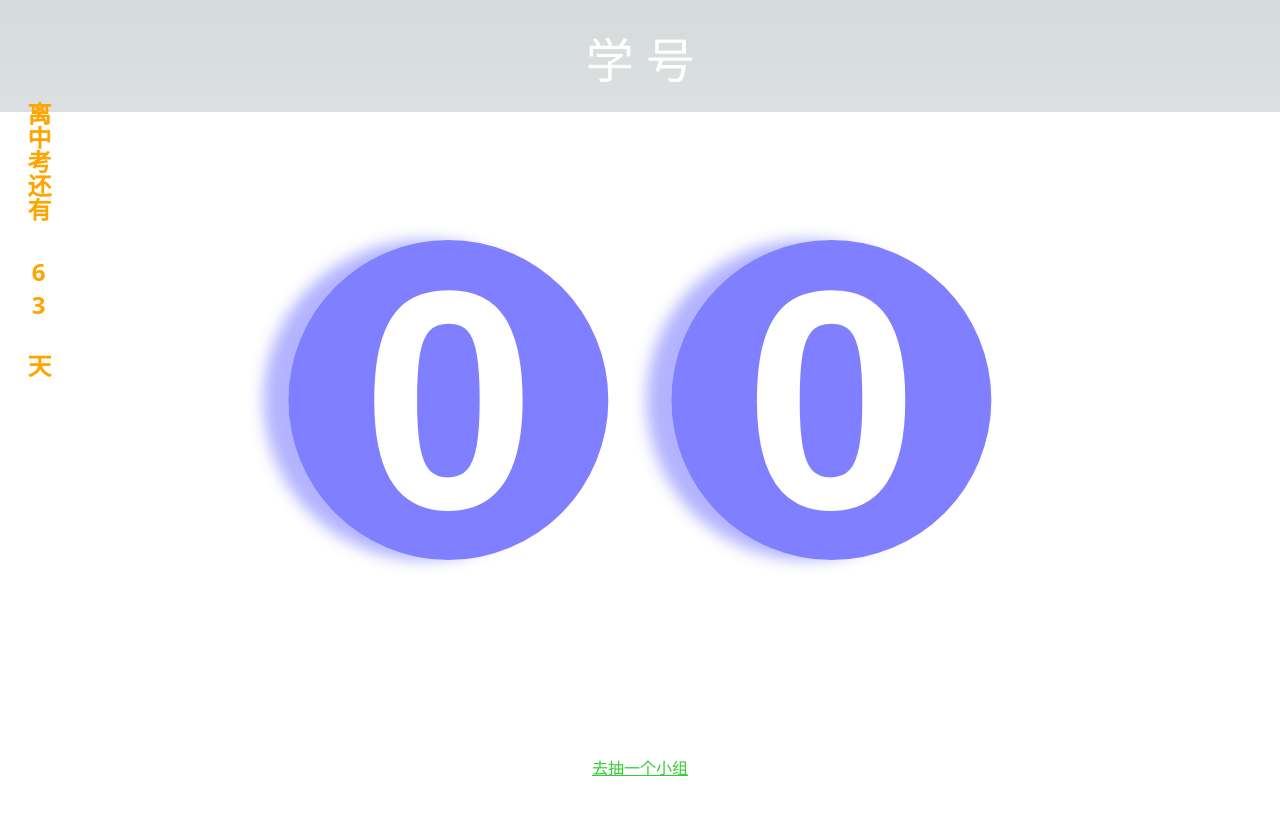
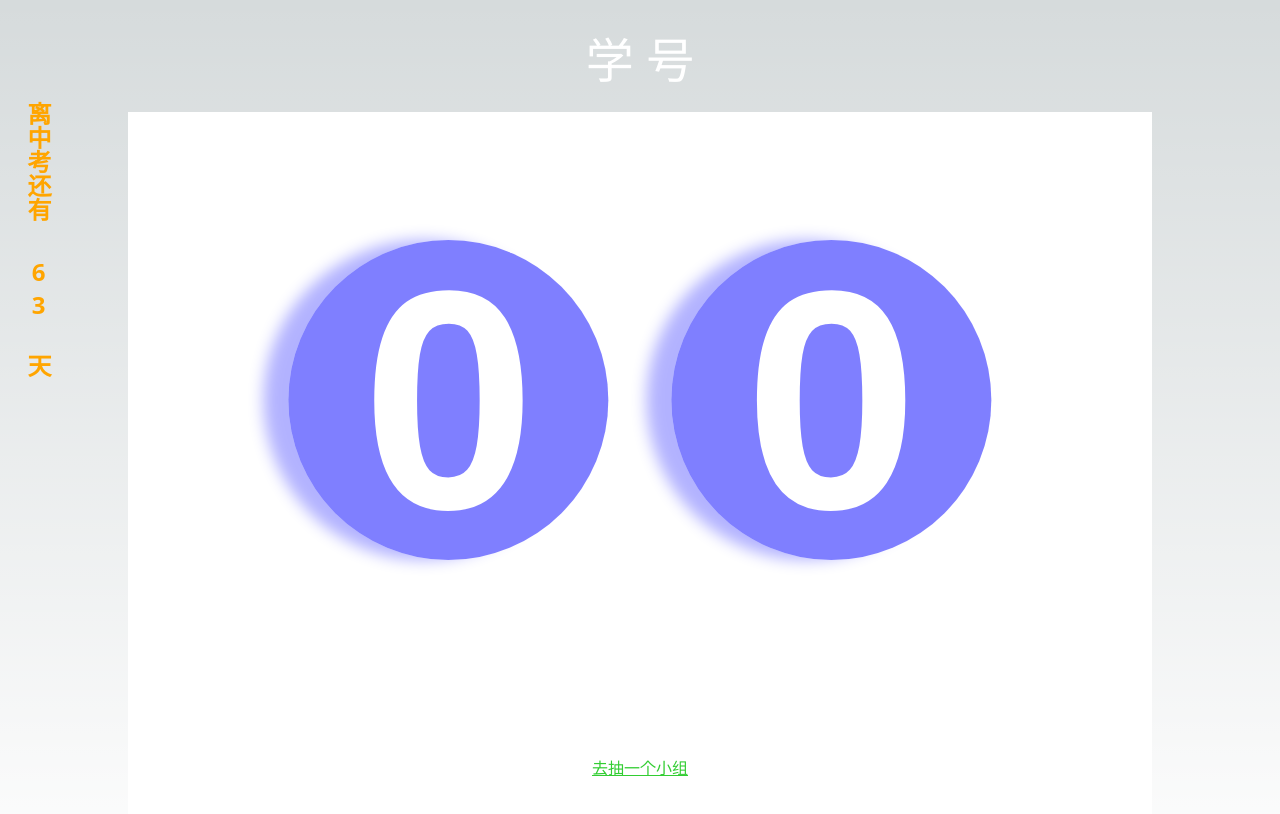
Before and after one commit to GaryFu/Lottery, a Next.js app: page / in a window 1280 px wide. Shown: the top 814 px of the page. Built offline with nearby package versions, Linux system fonts and the light colour scheme.

Commit message:
no comment

```diff
--- a/src/components/Lottery.js
+++ b/src/components/Lottery.js
@@ -85,6 +85,7 @@ function Lottery({ maxNumber, digits }) {
   const spheres = isRolling ? randomDigits : fixedDigits;
 
   return (
+      <div className={styles.pageContainer}>
           <div className={styles.lottery}>
               <div className={styles.sphereContainer}>
                   {spheres.map((digit, index) => (
@@ -94,6 +95,7 @@ function Lottery({ maxNumber, digits }) {
                   ))}
               </div>
           </div>
+      </div>
   );
 }
 
```
Lines whose indentation alone changed are shown as unchanged.
